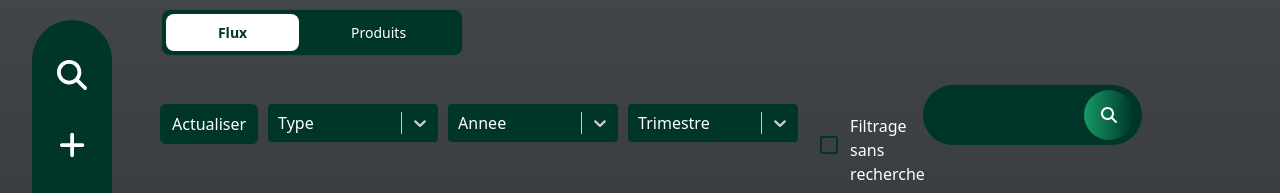
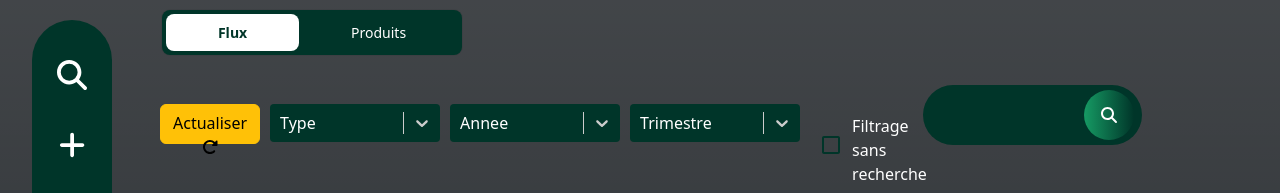
Before and after one commit to Boy-With-Uke/Instat, a React (Create React App) app in the folder instat-ui/: page / in a window 1280 px wide. Shown: the top 193 px of the page. Built offline with nearby package versions, Linux system fonts and the light colour scheme; no server answers.

Commit message:
actualiser

```diff
--- a/instat-ui/src/components/SearchFlux.tsx
+++ b/instat-ui/src/components/SearchFlux.tsx
@@ -1,5 +1,5 @@
 import { useEffect, useState } from "react";
-import { faEdit, faSearch, faTrash } from "@fortawesome/free-solid-svg-icons";
+import { faEdit, faRotateRight, faSearch, faTrash } from "@fortawesome/free-solid-svg-icons";
 import { FontAwesomeIcon } from "@fortawesome/react-fontawesome";
 import Select from "react-select";
 import Checkbox from "@mui/material/Checkbox";
@@ -272,7 +272,7 @@ export default function SearchFlux() {
           }),
         }
       );
-      fetchFlux()
+      fetchFlux();
       Swal.fire({
         icon: "success",
         title: "Succès",
@@ -584,17 +584,17 @@ export default function SearchFlux() {
         }}
       >
         <div className="col-8 filter">
-        <Button
+          <Button
             className="buttonMain"
+            variant="warning"
             style={{
-              backgroundColor: "#003529",
-              border: "#003529",
               maxHeight: "40px",
               marginRight: "10px",
             }}
             onClick={reloadPage}
           >
-            Actualiser
+            Actualiser {"         "}
+            <FontAwesomeIcon icon={faRotateRight} />
           </Button>
           <Select
             className=".custom-select"
--- a/instat-ui/src/components/SearchProduct.tsx
+++ b/instat-ui/src/components/SearchProduct.tsx
@@ -1,6 +1,11 @@
 import React, { useEffect, useState } from "react";
 import { FontAwesomeIcon } from "@fortawesome/react-fontawesome";
-import { faEdit, faSearch, faTrash } from "@fortawesome/free-solid-svg-icons";
+import {
+  faEdit,
+  faRotateRight,
+  faSearch,
+  faTrash,
+} from "@fortawesome/free-solid-svg-icons";
 import Select from "react-select";
 import "../assets/select.css";
 import exportFromJSON from "export-from-json";
@@ -490,17 +495,17 @@ export default function SearchProduct() {
         }}
       >
         <div className="col-8 filter">
-        <Button
+          <Button
             className="buttonMain"
+            variant="warning"
             style={{
-              backgroundColor: "#003529",
-              border: "#003529",
               maxHeight: "40px",
               marginRight: "10px",
             }}
             onClick={reloadPage}
           >
-            Reinitialiser
+            Actualiser {"         "}
+            <FontAwesomeIcon icon={faRotateRight} />
           </Button>
           <Select
             className=".custom-select"
```
